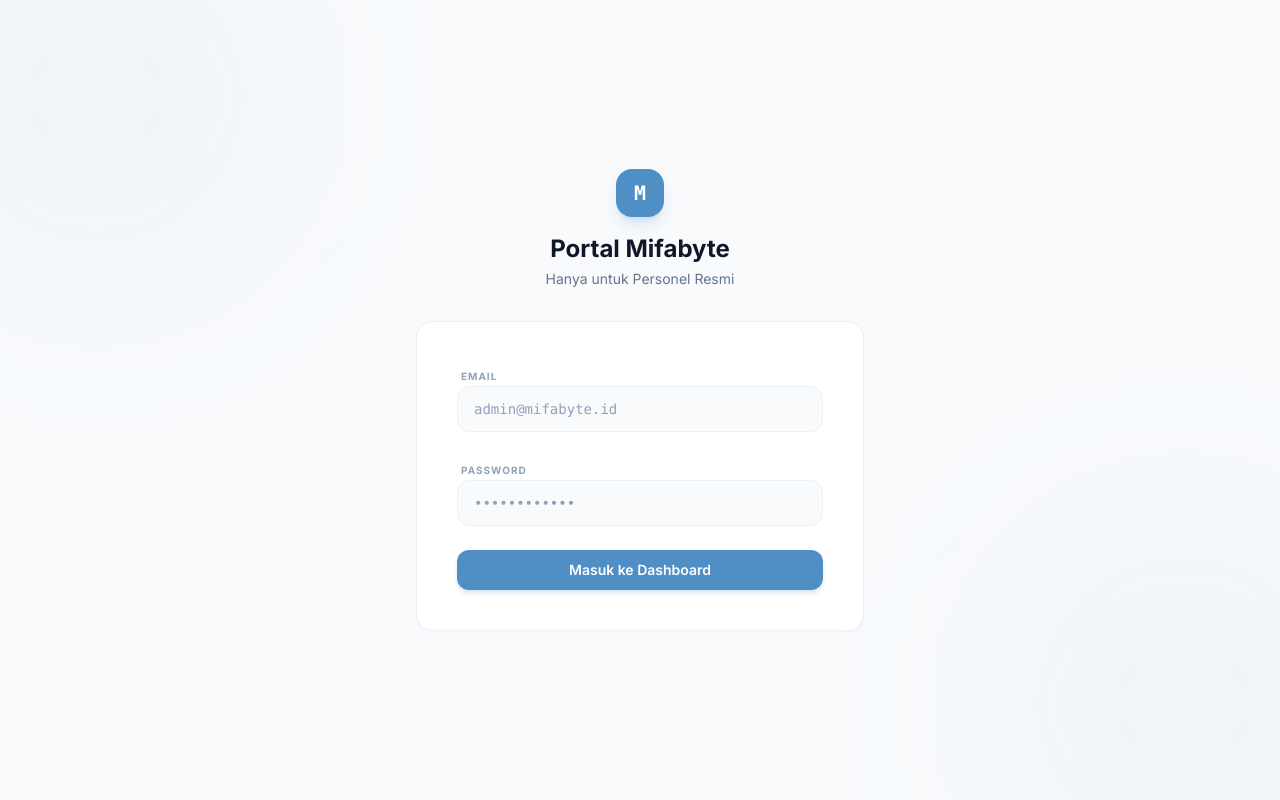
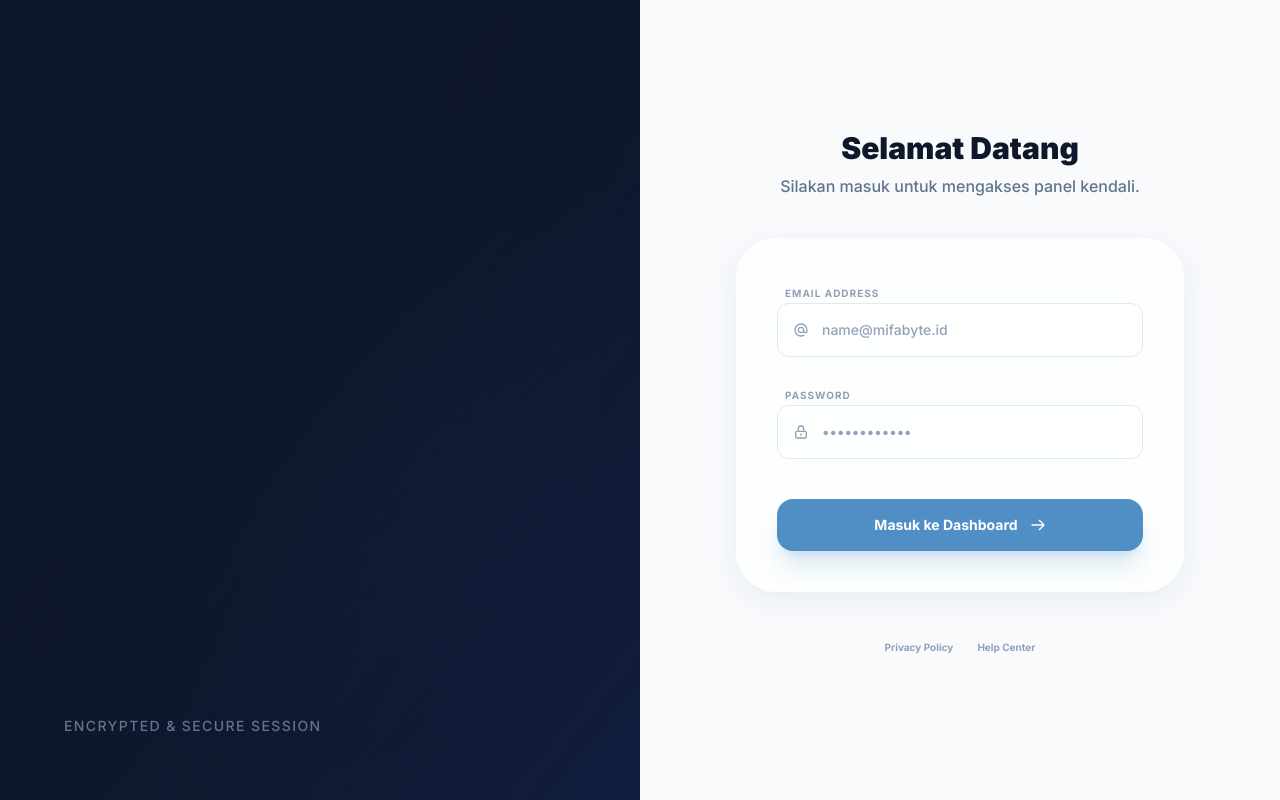
Before and after one commit to MakdumIbrohim/mifabye-finance, a Next.js app: page /login in a window 1280 px wide. Built offline with nearby package versions, Linux system fonts and the light colour scheme; no server answers.

Commit message:
feat: redesign login page with split-screen layout and glassmorphism effects

```diff
--- a/app/globals.css
+++ b/app/globals.css
@@ -95,6 +95,32 @@ body {
   }
 
   .gradient-text {
-    color: var(--primary);
+    @apply bg-clip-text text-transparent bg-gradient-to-r from-primary to-blue-600 font-bold;
+  }
+
+  .glass-card {
+    background: rgba(255, 255, 255, 0.7);
+    backdrop-filter: blur(12px);
+    -webkit-backdrop-filter: blur(12px);
+    border: 1px solid rgba(255, 255, 255, 0.3);
+    box-shadow: 0 8px 32px 0 rgba(31, 38, 135, 0.07);
+  }
+
+  .animate-float {
+    animation: float 6s ease-in-out infinite;
+  }
+
+  @keyframes float {
+    0%, 100% { transform: translateY(0); }
+    50% { transform: translateY(-20px); }
+  }
+
+  .animate-fade-in {
+    animation: fadeIn 0.8s ease-out forwards;
+  }
+
+  @keyframes fadeIn {
+    from { opacity: 0; transform: translateY(10px); }
+    to { opacity: 1; transform: translateY(0); }
   }
 }
--- a/app/login/page.tsx
+++ b/app/login/page.tsx
@@ -4,6 +4,7 @@ import { useState } from "react";
 import { useRouter } from "next/navigation";
 import { signInWithEmailAndPassword } from "firebase/auth";
 import { auth } from "@/lib/firebase";
+import Image from "next/image";
 
 export default function LoginPage() {
   const [email, setEmail] = useState("");
@@ -22,7 +23,6 @@ export default function LoginPage() {
       router.push("/dashboard");
     } catch (err: any) {
       console.error("Login error:", err);
-      // Map Firebase error codes to user-friendly messages
       switch (err.code) {
         case "auth/invalid-email":
           setError("Format email tidak valid.");
@@ -44,52 +44,94 @@ export default function LoginPage() {
   };
 
   return (
-    <div className="min-h-screen flex items-center justify-center p-6 bg-slate-50 relative overflow-hidden">
-      {/* Elemen Latar Belakang Halus */}
-      <div className="absolute -top-24 -left-24 w-96 h-96 bg-primary/5 rounded-full blur-[100px]" />
-      <div className="absolute -bottom-24 -right-24 w-96 h-96 bg-primary/5 rounded-full blur-[100px]" />
+    <div className="min-h-screen grid grid-cols-1 lg:grid-cols-2 bg-white">
+      {/* Brand Side (Left) - Hidden on mobile */}
+      <div className="hidden lg:flex flex-col relative bg-slate-900 overflow-hidden group">
+        <div className="absolute inset-0 bg-gradient-to-br from-slate-900 via-slate-900/90 to-blue-900/20 z-10" />
 
-      <div className="w-full max-w-md relative z-10">
-        <div className="text-center mb-8">
-          <div className="w-12 h-12 rounded-2xl bg-primary flex items-center justify-center shadow-lg shadow-primary/20 mx-auto mb-4">
-            <span className="text-white font-extrabold text-xl font-mono">M</span>
-          </div>
-          <h1 className="text-2xl font-bold text-slate-900 mb-1">Portal Mifabyte</h1>
-          <p className="text-sm text-slate-500">Hanya untuk Personel Resmi</p>
+        {/* Animated Background Graphics */}
+        <div className="absolute top-0 right-0 w-full h-full opacity-40 z-0">
+          <div className="absolute top-1/4 left-1/4 w-96 h-96 bg-blue-500/20 rounded-full blur-[120px] animate-float" />
+          <div className="absolute bottom-1/4 right-1/4 w-96 h-96 bg-primary/20 rounded-full blur-[120px] animate-float" style={{ animationDelay: '-3s' }} />
         </div>
 
-        <div className="subtle-card p-10 shadow-2xl shadow-slate-200/50">
+        <div className="relative z-20 flex flex-col h-full p-16">
+          {/* Logo temporarily removed */}
+
+          <div className="flex-1 flex flex-col justify-center">
+            <h2 className="text-5xl font-black text-white leading-tight mb-6 animate-fade-in">
+              Kelola Keuangan <br />
+              <span className="text-blue-400">Masa Depan</span> Bisnis Anda.
+            </h2>
+            <p className="text-slate-400 text-lg max-w-md animate-fade-in delay-200">
+              Platform manajemen joki dan finansial terpadu dengan standar keamanan enterprise.
+            </p>
+          </div>
+
+          {/* 3D Visual Asset removed as requested */}
+
+          <div className="mt-auto">
+            <p className="text-slate-500 text-sm font-medium tracking-widest uppercase">
+              Encrypted & Secure Session
+            </p>
+          </div>
+        </div>
+      </div>
+
+      {/* Login Side (Right) */}
+      <div className="flex items-center justify-center p-8 bg-slate-50 relative overflow-hidden">
+        {/* Mobile Background Elements */}
+        <div className="lg:hidden absolute top-0 left-0 w-full h-full bg-slate-50 opacity-50 z-0">
+           <div className="absolute top-0 right-0 w-64 h-64 bg-primary/5 rounded-full blur-3xl" />
+           <div className="absolute bottom-0 left-0 w-64 h-64 bg-blue-500/5 rounded-full blur-3xl" />
+        </div>
+
+        <div className="w-full max-w-md relative z-10 animate-fade-in">
+          <div className="text-center mb-10">
+            {/* Logo temporarily removed */}
+            <h3 className="text-3xl font-black text-slate-900 mb-2">Selamat Datang</h3>
+            <p className="text-slate-500 font-medium">Silakan masuk untuk mengakses panel kendali.</p>
+          </div>
+
+          <div className="glass-card p-10 rounded-[2.5rem] border border-white/40 shadow-2xl shadow-slate-200/60 transition-all hover:shadow-primary/5">
             <form onSubmit={handleLogin} className="space-y-6">
               {error && (
-              <div className="bg-red-50 text-red-600 p-3 rounded-xl text-xs font-bold animate-in fade-in slide-in-from-top-2">
+                <div className="bg-red-50/80 backdrop-blur-sm text-red-600 p-4 rounded-2xl text-[11px] font-bold flex items-center gap-2 border border-red-100 animate-in fade-in slide-in-from-top-2">
+                  <svg className="w-4 h-4 shrink-0" fill="none" stroke="currentColor" viewBox="0 0 24 24"><path strokeLinecap="round" strokeLinejoin="round" strokeWidth={2} d="M12 8v4m0 4h.01M21 12a9 9 0 11-18 0 9 9 0 0118 0z" /></svg>
                   {error}
                 </div>
               )}
 
               <div className="space-y-2">
-              <label className="text-[10px] font-bold text-slate-400 uppercase tracking-widest pl-1">Email</label>
-              <div className="relative">
+                <label className="text-[10px] font-bold text-slate-400 uppercase tracking-widest pl-2">Email Address</label>
+                <div className="relative group">
+                  <div className="absolute inset-y-0 left-0 pl-4 flex items-center pointer-events-none text-slate-400 group-focus-within:text-primary transition-colors">
+                    <svg className="w-4 h-4" fill="none" stroke="currentColor" viewBox="0 0 24 24"><path strokeLinecap="round" strokeLinejoin="round" strokeWidth={2} d="M16 12a4 4 0 10-8 0 4 4 0 008 0zm0 0v1.5a2.5 2.5 0 005 0V12a9 9 0 10-9 9m4.5-1.206a8.959 8.959 0 01-4.5 1.207" /></svg>
+                  </div>
                   <input
                     type="email"
                     value={email}
                     onChange={(e) => setEmail(e.target.value)}
-                  placeholder="admin@mifabyte.id"
+                    placeholder="name@mifabyte.id"
                     required
-                  className="w-full bg-slate-50 border border-border-light rounded-xl py-3 px-4 text-slate-900 placeholder:text-slate-400 focus:outline-none focus:ring-2 focus:ring-primary/20 transition-all font-mono text-sm"
+                    className="w-full bg-white/50 border border-slate-200 rounded-2xl py-4 pl-11 pr-4 text-slate-900 placeholder:text-slate-400 focus:outline-none focus:ring-4 focus:ring-primary/5 focus:border-primary/30 transition-all font-medium text-sm"
                   />
                 </div>
               </div>
 
               <div className="space-y-2">
-              <label className="text-[10px] font-bold text-slate-400 uppercase tracking-widest pl-1">Password</label>
-              <div className="relative">
+                <label className="text-[10px] font-bold text-slate-400 uppercase tracking-widest pl-2">Password</label>
+                <div className="relative group">
+                  <div className="absolute inset-y-0 left-0 pl-4 flex items-center pointer-events-none text-slate-400 group-focus-within:text-primary transition-colors">
+                    <svg className="w-4 h-4" fill="none" stroke="currentColor" viewBox="0 0 24 24"><path strokeLinecap="round" strokeLinejoin="round" strokeWidth={2} d="M12 15v2m-6 4h12a2 2 0 002-2v-6a2 2 0 00-2-2H6a2 2 0 00-2 2v6a2 2 0 002 2zm10-10V7a4 4 0 00-8 0v4h8z" /></svg>
+                  </div>
                   <input
                     type="password"
                     value={password}
                     onChange={(e) => setPassword(e.target.value)}
                     placeholder="••••••••••••"
                     required
-                  className="w-full bg-slate-50 border border-border-light rounded-xl py-3 px-4 text-slate-900 placeholder:text-slate-400 focus:outline-none focus:ring-2 focus:ring-primary/20 transition-all text-sm font-mono"
+                    className="w-full bg-white/50 border border-slate-200 rounded-2xl py-4 pl-11 pr-4 text-slate-900 placeholder:text-slate-400 focus:outline-none focus:ring-4 focus:ring-primary/5 focus:border-primary/30 transition-all font-medium text-sm"
                   />
                 </div>
               </div>
@@ -97,7 +139,7 @@ export default function LoginPage() {
               <button
                 type="submit"
                 disabled={isLoading}
-              className="w-full btn-primary py-4 text-sm font-bold shadow-md shadow-primary/20 text-center flex items-center justify-center gap-2 group transition-all"
+                className="w-full bg-primary hover:bg-primary/90 text-white py-4 rounded-2xl text-sm font-bold shadow-xl shadow-primary/20 hover:shadow-primary/30 active:scale-[0.98] transition-all flex items-center justify-center gap-3 disabled:opacity-70 disabled:pointer-events-none mt-10"
               >
                 {isLoading ? (
                   <>
@@ -105,13 +147,25 @@ export default function LoginPage() {
                       <circle className="opacity-25" cx="12" cy="12" r="10" stroke="currentColor" strokeWidth="4"></circle>
                       <path className="opacity-75" fill="currentColor" d="M4 12a8 8 0 018-8V0C5.373 0 0 5.373 0 12h4zm2 5.291A7.962 7.962 0 014 12H0c0 3.042 1.135 5.824 3 7.938l3-2.647z"></path>
                     </svg>
-                  Memproses...
+                    Memverifikasi Sesi...
                   </>
                 ) : (
-                "Masuk ke Dashboard"
+                  <>
+                    Masuk ke Dashboard
+                    <svg className="w-4 h-4 group-hover:translate-x-1 transition-transform" fill="none" stroke="currentColor" viewBox="0 0 24 24"><path strokeLinecap="round" strokeLinejoin="round" strokeWidth={2} d="M14 5l7 7m0 0l-7 7m7-7H3" /></svg>
+                  </>
                 )}
               </button>
             </form>
+          </div>
+
+          <div className="text-center mt-12 pb-4">
+            {/* Branding text removed as requested */}
+            <div className="flex justify-center gap-6">
+              <a href="#" className="text-[10px] font-bold text-slate-400 hover:text-primary transition-colors">Privacy Policy</a>
+              <a href="#" className="text-[10px] font-bold text-slate-400 hover:text-primary transition-colors">Help Center</a>
+            </div>
+          </div>
         </div>
       </div>
     </div>
```
Also changed, not shown: public/assets/login-hero.png (added). Lines whose indentation alone changed are shown as unchanged.
